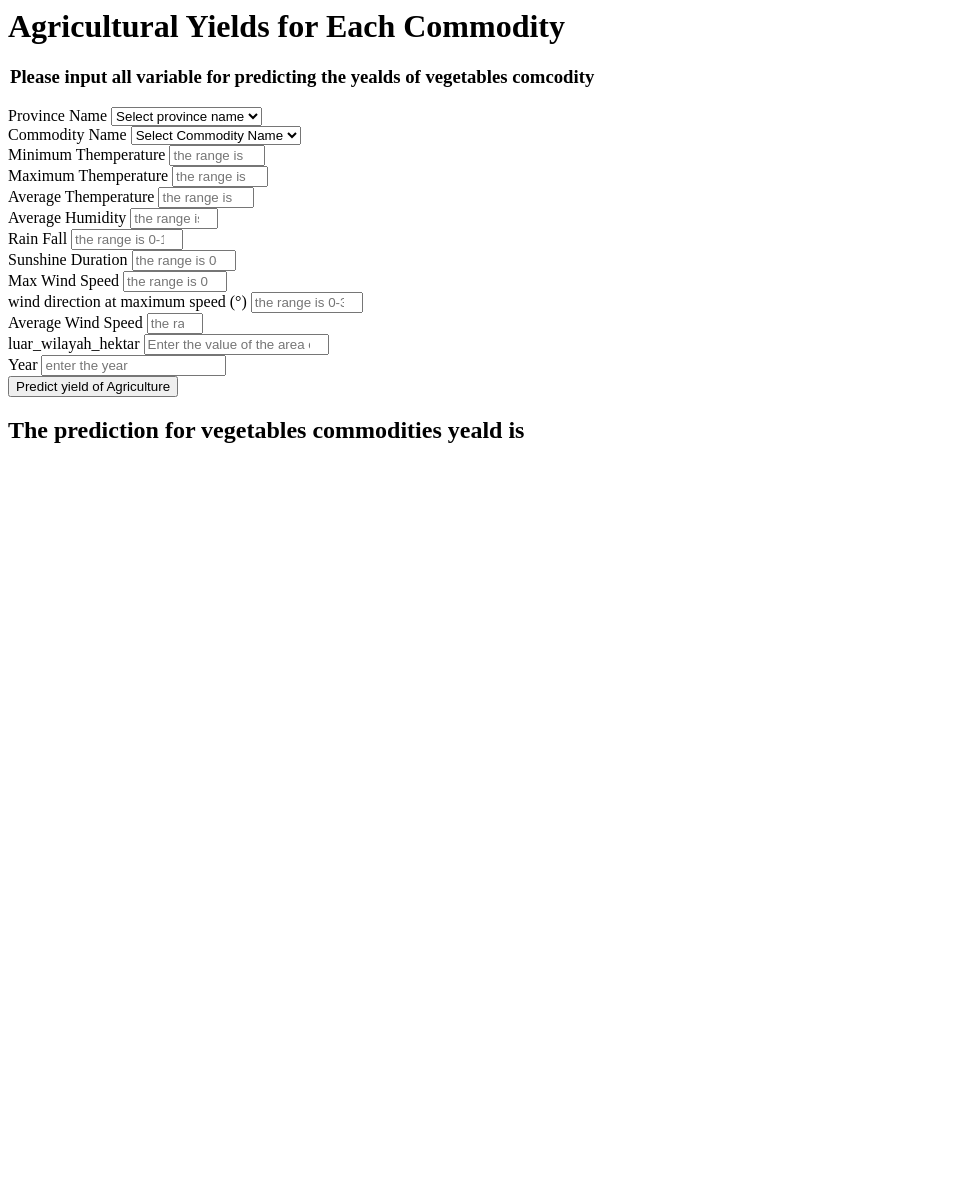
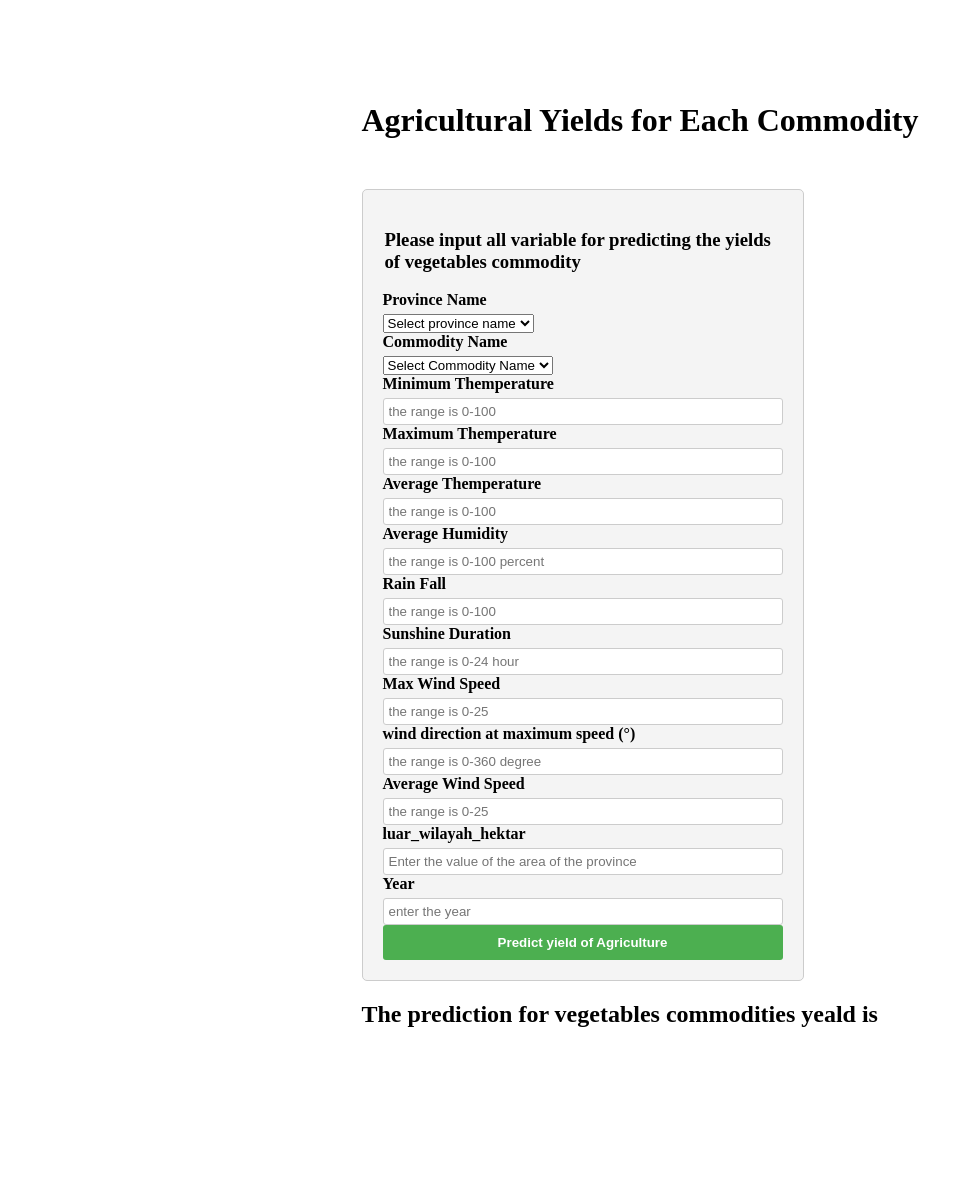
Before and after one commit to RoyRangga/prediction_of_annual_vegetable_yield, a Flask app: page / in a window 1280 px wide. Shown: the whole page, without its empty margins (0-973 px from the left). Before the commit the page ends 443 px from the top, so only its background shows below. Run offline with Flask 3, Linux system fonts and the light colour scheme.

Commit message:
commit for html revision

```diff
--- a/templates/home.html
+++ b/templates/home.html
@@ -1,11 +1,61 @@
 <html>
+<head>
+    <style>
+        body {
+            display: flex;
+            align-items: center;
+            justify-content: center;
+            height: 150vh;
+            margin: 0;
+            padding: 0;
+        }
+
+        h1 {
+            text-align: center;
+            margin-top: -50px;
+        }
+
+        form {
+            width: 400px;
+            padding: 20px;
+            border: 1px solid #ccc;
+            border-radius: 5px;
+            background-color: #f4f4f4;
+            margin-top: 50px;
+        }
+
+        form label {
+            display: block;
+            margin-bottom: 5px;
+            font-weight: bold;
+        }
+
+        form input[type="number"] {
+            width: 100%;
+            padding: 5px;
+            border: 1px solid #ccc;
+            border-radius: 3px;
+        }
+
+        form input[type="submit"] {
+            width: 100%;
+            padding: 10px;
+            border: none;
+            border-radius: 3px;
+            background-color: #4CAF50;
+            color: white;
+            font-weight: bold;
+            cursor: pointer;
+        }
+    </style>
+</head>
 <body>
     <div class="login">
        <h1>Agricultural Yields for Each Commodity</h1>
 
        <form action="{{ url_for('predict_datapoint')}}" method="post">
         <h3>
-            <legend>Please input all variable for predicting the yealds of vegetables comcodity</legend>
+            <legend>Please input all variable for predicting the yields of vegetables commodity</legend>
         </h3>
         <div class="mb-3">
             <label class="form-label">Province Name</label>
```
